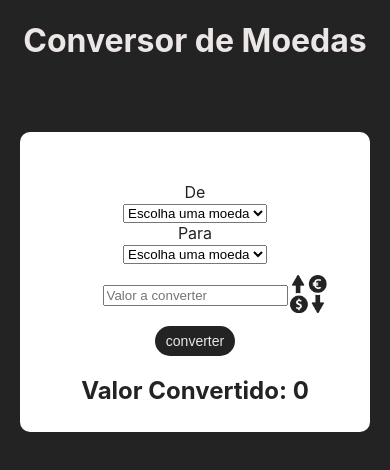
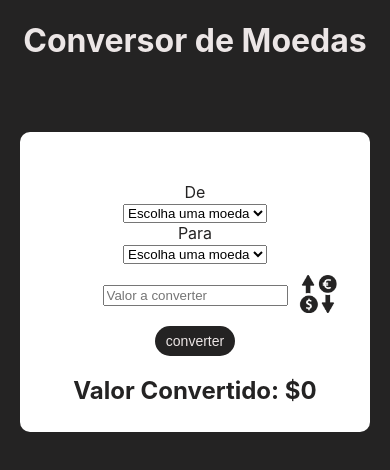
Before and after one commit to Melkson127/conversor_react, a React (Create React App) app: page / in a window 390 px wide. Shown: the top 470 px of the page. Built offline with nearby package versions, Linux system fonts and the light colour scheme; no server answers.

Commit message:
Adicionar simbulo das moedas

```diff
--- a/src/App.css
+++ b/src/App.css
@@ -58,6 +58,6 @@ body{
         width: 350px;
     }
     .conversor button{
-        margin-left: 180px;
+        margin-left: 190px;
     }
 }
--- a/src/App.js
+++ b/src/App.js
@@ -2,10 +2,13 @@ import './App.css';
 import Conversor from './components/Conversor'
 function App() {
   const linkLista = `https://free.currconv.com/api/v7/currencies?apiKey=6db3b3dc6b62d3927205`
+  function currencySymbol(moeda){
+    const simbolo = fetch(linkLista).then(res=>res.json()).then(json=>json.results[moeda].currencySymbol)
+    return simbolo
+  }
     const lista = (idelement, idelement2)=>{
       fetch(linkLista).then(res=>res.json())
       .then(json=>{
-
         Object.keys(json.results).forEach(ob=>{
           const {currencyName, id} = json.results[ob]
           document.getElementById(idelement).innerHTML += `<option value='${ob}'>${currencyName} - ${id}</option>`
@@ -16,7 +19,7 @@ function App() {
   return (
     <div className="App" onLoad={lista('moedaA', 'moedaB')} >
       <h1>Conversor de Moedas</h1>
-      <Conversor></Conversor>
+      <Conversor symbol={currencySymbol}></Conversor>
     </div>
   );
 }
--- a/src/components/Conversor.js
+++ b/src/components/Conversor.js
@@ -3,7 +3,7 @@ import exchange from '../exchange.png'
 function Conversor(props) {
     const [moedaBv, setMoedaBv] = React.useState(0)
     const [moedaAv, setMoedaAv] = React.useState('')
-
+    const [simbol, setSimbol] = React.useState('$')
     window.onload =()=>{
       const moedaA = document.getElementById('moedaA')
       const moedaB = document.getElementById('moedaB')
@@ -24,7 +24,8 @@ function Conversor(props) {
       fetch(url).then(res=> res.json()).then(json=>{
         const cot = json[de_para]
         const moedaB_val = (Number(moedaAv) * Number(cot))
-
+        const getSymbol = props.symbol(moedaB.value)
+        getSymbol.then(res=>setSimbol(res))
         setMoedaBv(moedaB_val<0.01?moedaB_val.toFixed(8):moedaB_val.toFixed(2))
       })
     }else{
@@ -52,7 +53,7 @@ function Conversor(props) {
 
           <input type="number" placeholder="Valor a converter" onChange={(ev)=>{setMoedaAv(ev.target.value)}}/><br/><br/>
           <input type="button" value="converter" id='converter' className="converter" onClick={cotacao}/>
-          <h2>Valor Convertido: {moedaBv}</h2>
+          <h2>Valor Convertido: {simbol}{moedaBv} </h2>
 
         </div>
       </div>
```
Also changed, not shown: public/manifest.json.
